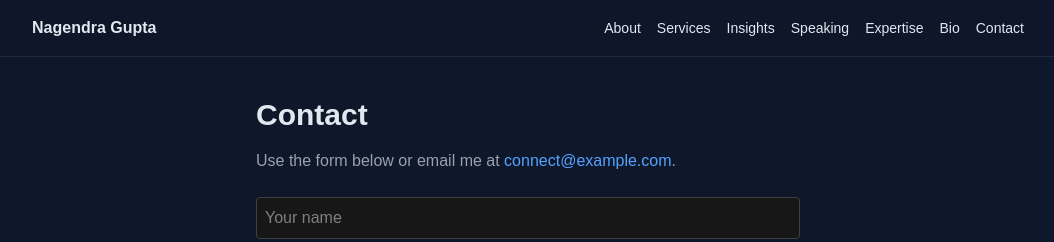
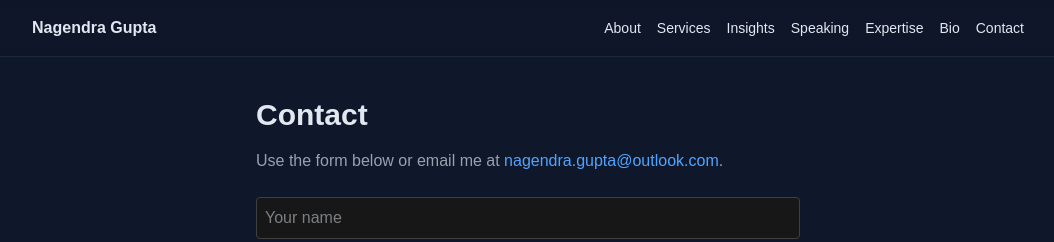
Before and after one commit to guptanags/ng-site, a Next.js app: page /contact in a window 1280 px wide. Shown: the top 242 px of the page, without its empty margins (112-1166 px from the left). Built offline with nearby package versions, Linux system fonts and the light colour scheme.

Commit message:
updated contact

```diff
--- a/src/app/contact/page.tsx
+++ b/src/app/contact/page.tsx
@@ -38,7 +38,7 @@ export default function ContactPage() {
   return (
     <main className="max-w-xl mx-auto py-10 px-4">
       <h1 className="text-3xl font-bold mb-4">Contact</h1>
-      <p className="text-gray-400 mb-6">Use the form below or email me at <a className="text-blue-400" href="mailto:connect@example.com">connect@example.com</a>.</p>
+      <p className="text-gray-400 mb-6">Use the form below or email me at <a className="text-blue-400" href="mailto:nagendra.gupta@outlook.com">nagendra.gupta@outlook.com</a>.</p>
       <form className="space-y-4" onSubmit={onSubmit}>
         <input name="name" required placeholder="Your name" className="w-full border border-neutral-700 bg-neutral-900 rounded p-2" />
         <input name="email" required type="email" placeholder="Your email" className="w-full border border-neutral-700 bg-neutral-900 rounded p-2" />
```
